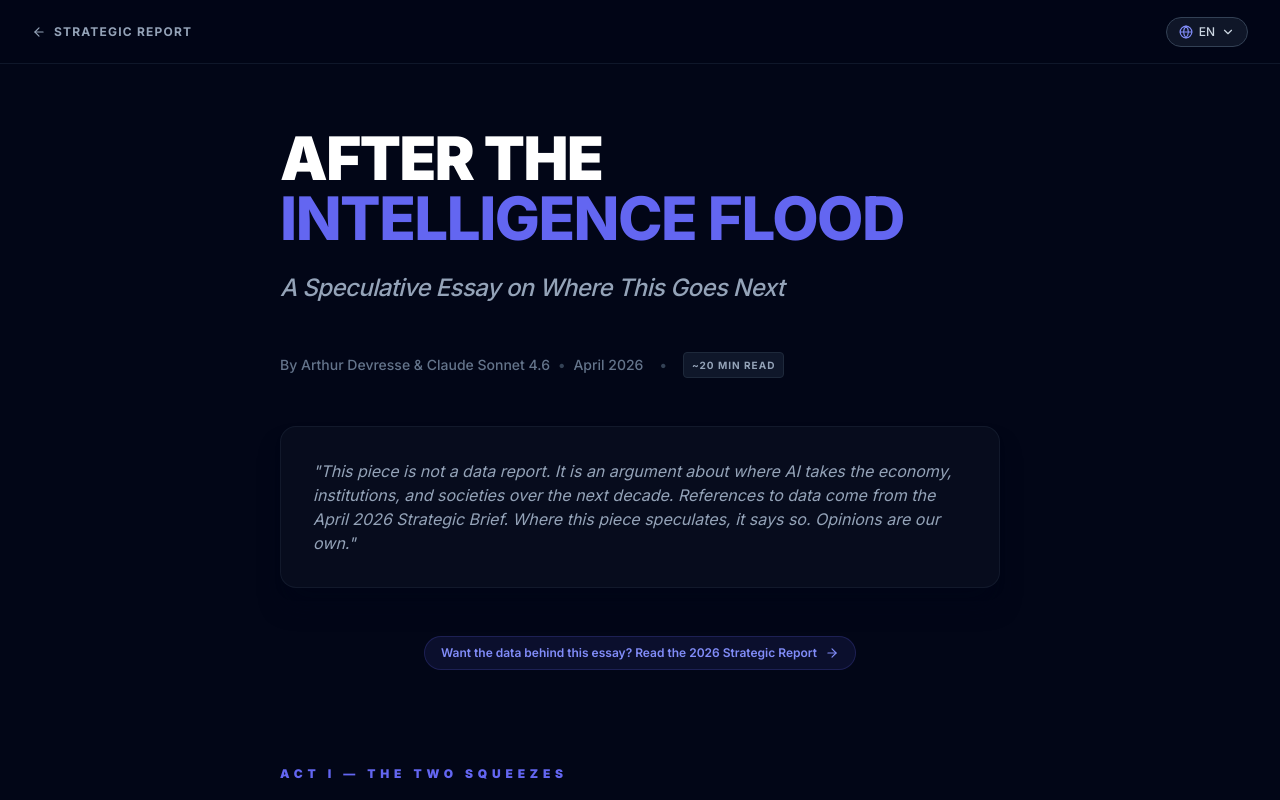
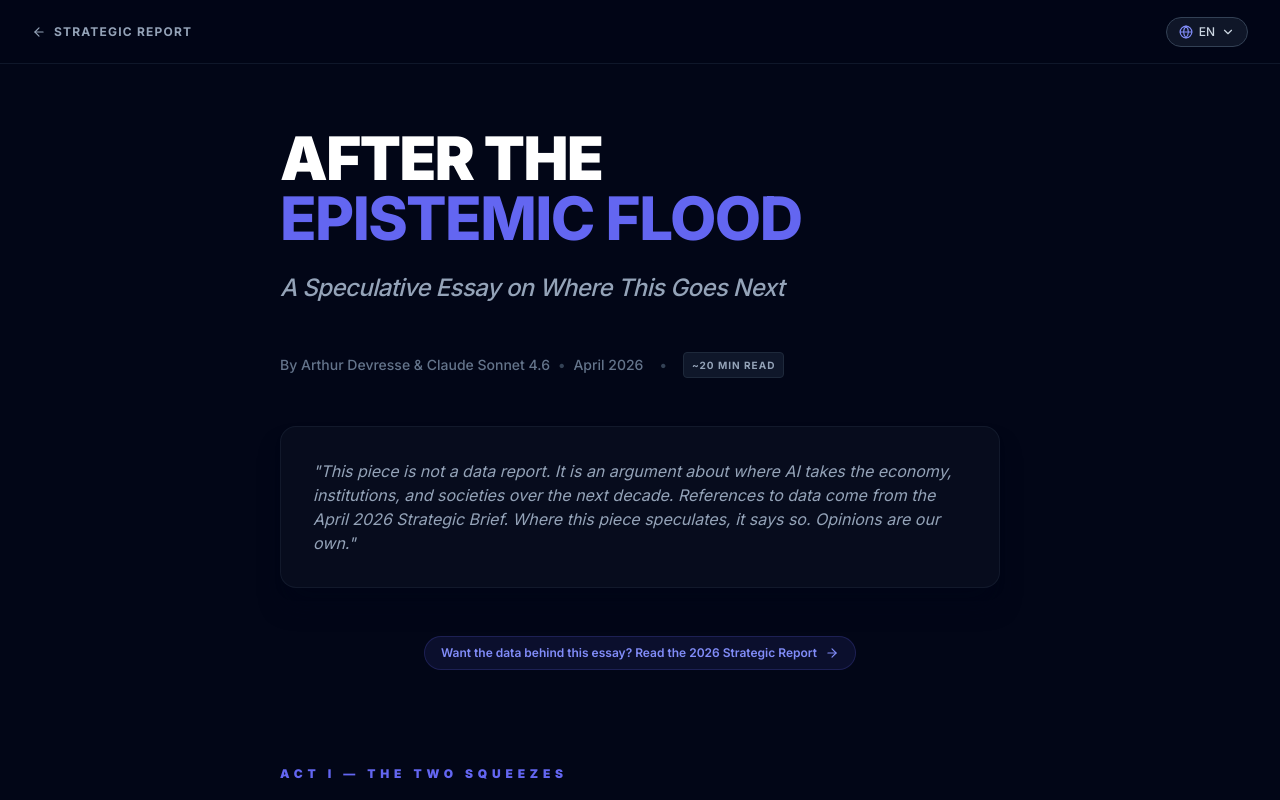
Before and after one commit to ADevBelgie/after-the-intelligence-flood, a React (Vite) app: page / in a window 1280 px wide. Shown: the top 800 px of the page. Built offline with nearby package versions, Linux system fonts and the light colour scheme.

Commit message:
Essay final polish: Terminology sync (Epistemic Flood), bridged compute reserve, and condensed Act III trust section

```diff
--- a/src/App.jsx
+++ b/src/App.jsx
@@ -39,7 +39,7 @@ const App = () => {
           <section className="mb-24 text-center md:text-left">
             <h1 className="text-4xl md:text-6xl font-black tracking-tight text-white mb-6 uppercase leading-[1.1]">
               After the <br />
-              <span className="text-indigo-500 font-extrabold">Intelligence Flood</span>
+              <span className="text-indigo-500 font-extrabold">Epistemic Flood</span>
             </h1>
             <p className="text-xl md:text-2xl text-slate-400 font-medium mb-12 italic tracking-tight">
               A Speculative Essay on Where This Goes Next
@@ -302,7 +302,7 @@ const App = () => {
             </p>
 
             <p className="mb-6">
-              Second is the <strong>Strategic Compute Reserve</strong>. Applying 50-year infrastructure analogies to GPUs with 36-month depreciation cycles is a financial fallacy, but an entirely justified national security mandate. Governments must treat bare-metal clusters as a Strategic Compute Reserve. Relying entirely on foreign hyperscalers subjects critical national infrastructure to foreign jurisdiction, corporate de-platforming, and geofencing. Governments must own and subsidize compute not because it is financially efficient, but because sovereign independence requires a baseline of intelligence that a foreign boardroom cannot switch off.
+              The second is the Strategic Compute Reserve. The EU&apos;s framework-first approach is inherently fragile because it attempts to regulate an infrastructure it does not sovereignly own. If a nation relies entirely on US-based hyperscalers, its regulatory framework exists at the mercy of foreign boardrooms. Applying 50-year infrastructure analogies to GPUs with 36-month depreciation cycles is a financial fallacy, but an entirely justified national security mandate. Governments must own and subsidize bare-metal clusters because sovereign independence requires a baseline of intelligence that cannot be geofenced or switched off.
             </p>
 
             <p className="mb-6">
@@ -332,7 +332,7 @@ const App = () => {
             </p>
 
             <p className="mb-6">
-              The Intelligence Flood breaks this asymmetry. We are entering an era where generating a 500-page, highly plausible, synthetically cited legal brief costs fractions of a cent, but verifying its accuracy still costs a senior human dollars per minute. When the cost to generate approaches zero, but the cost to verify remains tethered to human time, open systems collapse under the weight of adversarial volume.
+              The Epistemic Flood breaks this asymmetry. We are entering an era where generating a 500-page, highly plausible, synthetically cited legal brief costs fractions of a cent, but verifying its accuracy still costs a senior human dollars per minute. When the cost to generate approaches zero, but the cost to verify remains tethered to human time, open systems collapse under the weight of adversarial volume.
             </p>
 
             <p className="mb-6">
@@ -358,11 +358,11 @@ const App = () => {
             </p>
 
             <p className="mb-6">
-              <strong>The Analog Gridlock (Near-Term):</strong> Before elegant cryptographic solutions arrive, institutions will default to brute-force friction. We will see a multi-year period of &ldquo;Analog Gridlock&rdquo; where courts, medical boards, and regulators respond to the Intelligence Flood by mandating physical presence. Expect a surge in demands for wet-ink notarization, in-person oral defenses of written submissions, and localized, air-gapped servers. Bureaucracies always default to physical friction when digital trust breaks down.
+              <strong>The Analog Gridlock (Near-Term):</strong> Before elegant cryptographic solutions arrive, institutions will default to brute-force friction. We will see a multi-year period of &ldquo;Analog Gridlock&rdquo; where courts, medical boards, and regulators respond to the Epistemic Flood by mandating physical presence. Expect a surge in demands for wet-ink notarization, in-person oral defenses of written submissions, and localized, air-gapped servers. Bureaucracies always default to physical friction when digital trust breaks down.
             </p>
 
             <p className="mb-6">
-              <strong>Institutional Reality (ZKPs):</strong> Within formal institutions—courts, scientific journals, regulated financial systems—society will shift to cryptographic chain-of-custody verification. The &ldquo;Action Moat&rdquo; that enterprise software companies are currently building—securing SOC2 compliance, Active Directory permissions, and infosec approvals—becomes the baseline requirement. Zero-Knowledge Proofs (ZKPs) will allow a system to mathematically prove that a piece of data came from a certified human sensor, or that an AI model used only authorized training data, without revealing the underlying data itself. This proves chain-of-custody, not analog truth.
+              <strong>Institutional Reality:</strong> Within formal institutions, society will shift to cryptographic chain-of-custody (Zero-Knowledge Proofs). The focus will no longer be on whether the text sounds true, but whether the digital provenance proves it was generated by a certified human sensor or an authorized model. Truth becomes a function of cryptography, not prose.
             </p>
 
             <p className="mb-12">
@@ -398,7 +398,7 @@ const App = () => {
             </p>
 
             <p className="mb-6">
-              The messy middle is where we land. The dangerous intersection eventually gets a traffic light. But in the Intelligence Flood, those who wait for the traffic light to be installed before they change their route will be underwater.
+              The messy middle is where we land. The dangerous intersection eventually gets a traffic light. But in the Epistemic Flood, those who wait for the traffic light to be installed before they change their route will be underwater.
             </p>
 
             <p className="mb-12">
@@ -407,7 +407,7 @@ const App = () => {
 
             <ShareRow
               url="https://after-the-intelligence-flood.vercel.app"
-              title="After the Intelligence Flood: A Speculative Essay on AI"
+              title="After the Epistemic Flood: A Speculative Essay on AI"
             />
           </article>
         </main>
```
